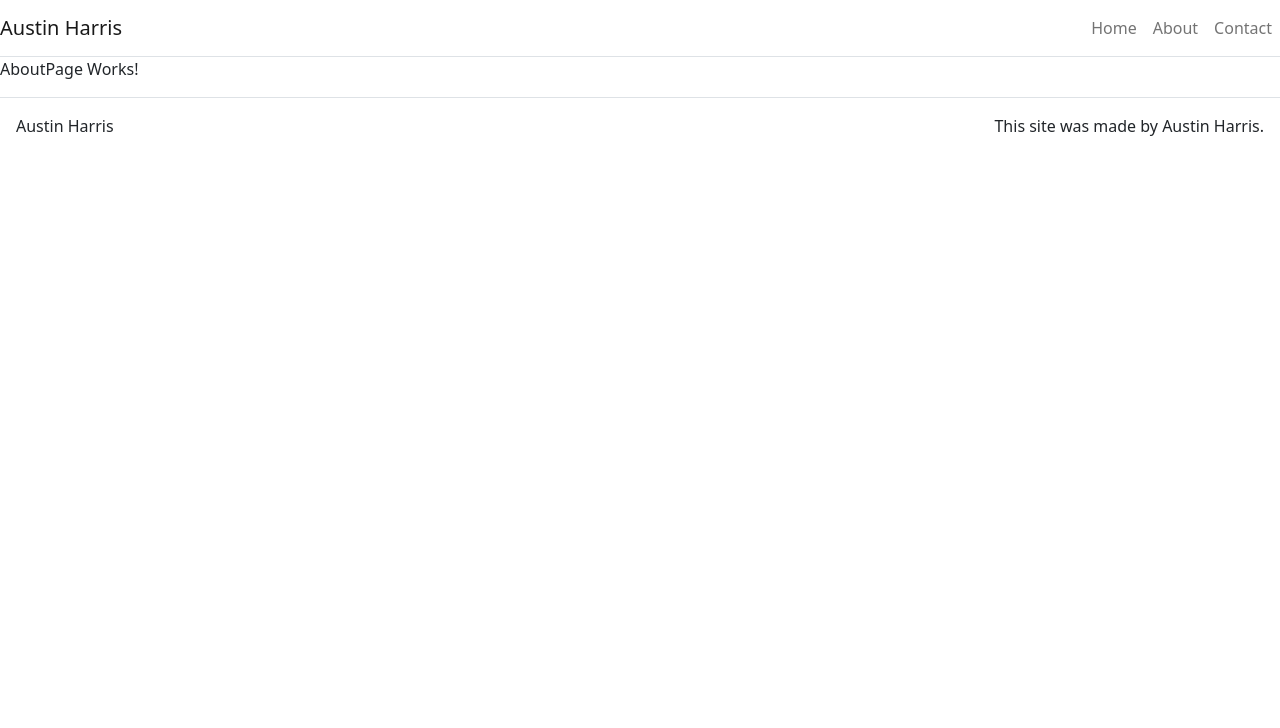
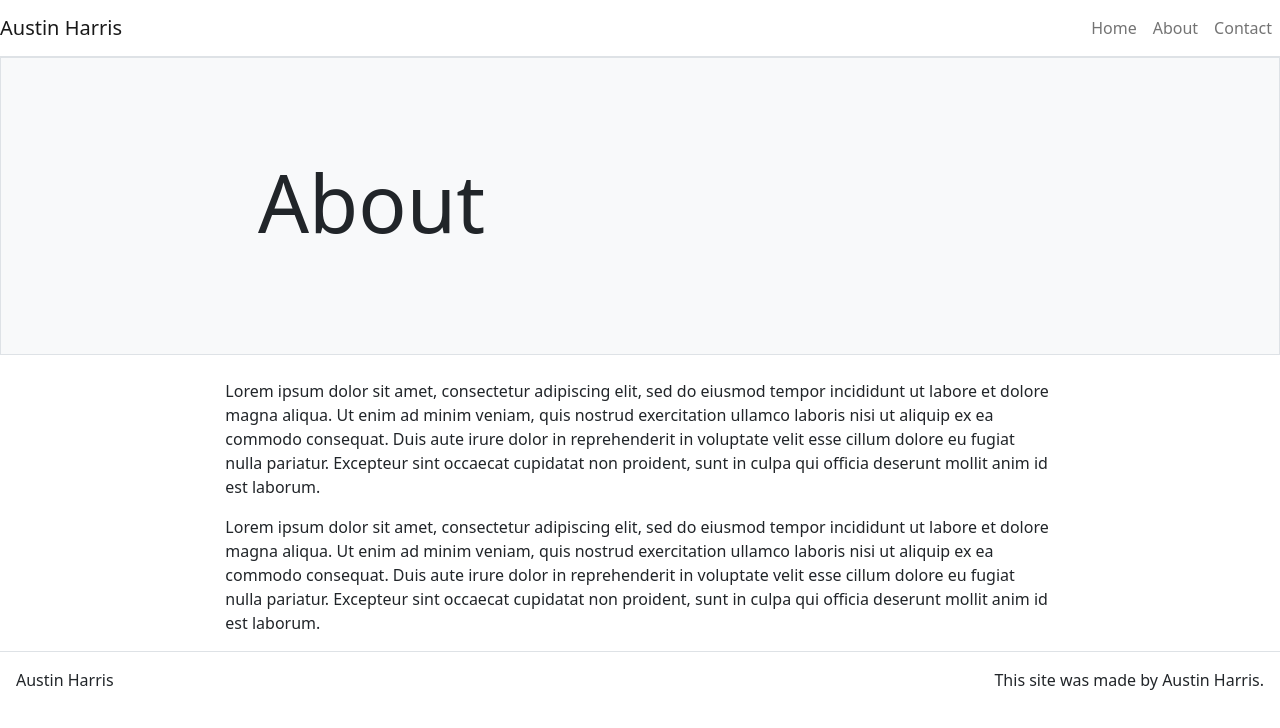
Before and after one commit to loophalen/react-portfolio-site, a React (Create React App) app: page /about in a window 1280 px wide. Shown: the top 728 px of the page. Built offline with nearby package versions, Linux system fonts and the light colour scheme.

Commit message:
added content component and about page with hero component

```diff
--- /dev/null
+++ b/src/components/Content.js
@@ -0,0 +1,16 @@
+import React from "react";
+import Container from "react-bootstrap/Container";
+import Row from "react-bootstrap/Row";
+import Col from "react-bootstrap/Col";
+
+function Content(props) {
+  return (
+    <Container fluid={true}>
+      <Row className="justify-content-center">
+        <Col md={8}>{props.children}</Col>
+      </Row>
+    </Container>
+  );
+}
+
+export default Content;
--- a/src/pages/AboutPage.js
+++ b/src/pages/AboutPage.js
@@ -1,7 +1,33 @@
 import React from "react";
+import Hero from "../components/Hero";
+import Content from "../components/Content";
 
 function AboutPage(props) {
-  return <p>AboutPage Works!</p>;
+  return (
+    <div>
+      <Hero title={props.title} />
+      <Content>
+        <p>
+          Lorem ipsum dolor sit amet, consectetur adipiscing elit, sed do
+          eiusmod tempor incididunt ut labore et dolore magna aliqua. Ut enim ad
+          minim veniam, quis nostrud exercitation ullamco laboris nisi ut
+          aliquip ex ea commodo consequat. Duis aute irure dolor in
+          reprehenderit in voluptate velit esse cillum dolore eu fugiat nulla
+          pariatur. Excepteur sint occaecat cupidatat non proident, sunt in
+          culpa qui officia deserunt mollit anim id est laborum.
+        </p>
+        <p>
+          Lorem ipsum dolor sit amet, consectetur adipiscing elit, sed do
+          eiusmod tempor incididunt ut labore et dolore magna aliqua. Ut enim ad
+          minim veniam, quis nostrud exercitation ullamco laboris nisi ut
+          aliquip ex ea commodo consequat. Duis aute irure dolor in
+          reprehenderit in voluptate velit esse cillum dolore eu fugiat nulla
+          pariatur. Excepteur sint occaecat cupidatat non proident, sunt in
+          culpa qui officia deserunt mollit anim id est laborum.
+        </p>
+      </Content>
+    </div>
+  );
 }
 
 export default AboutPage;
```
